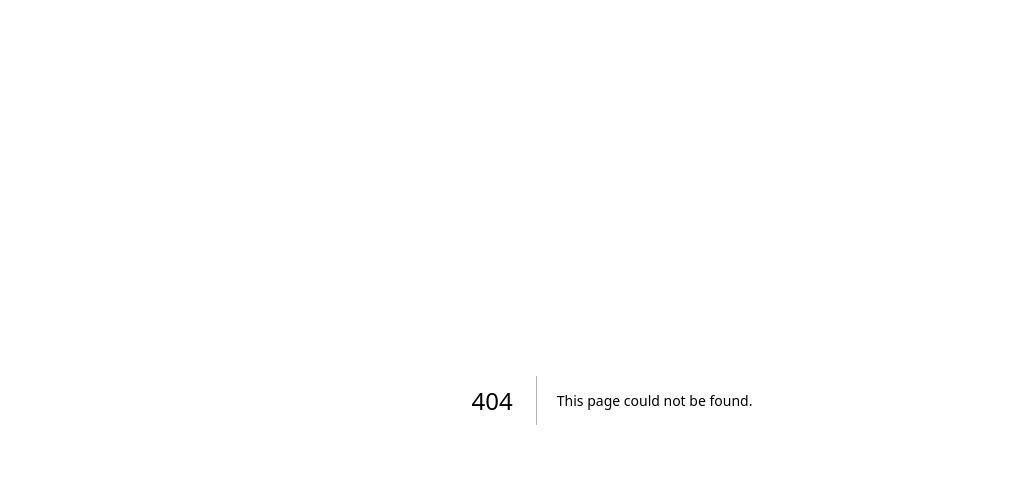
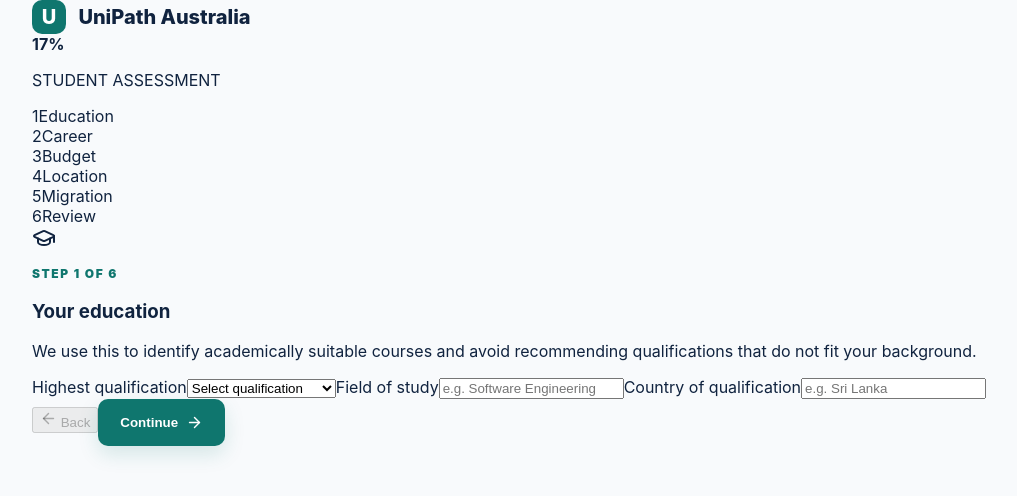
Before and after one commit to bkushen/unipath-australia, a Next.js app: page /assessment in a window 1280 px wide. Before the commit this address had no page. Shown: the top 496 px of the page, without its empty margins (28-1045 px from the left). Built offline with nearby package versions, Linux system fonts and the light colour scheme.

Commit message:
feat: add multi-step international student assessment

```diff
--- /dev/null
+++ b/app/assessment/page.tsx
@@ -0,0 +1,70 @@
+"use client";
+
+import { useMemo, useState } from "react";
+import { ArrowLeft, ArrowRight, Check, GraduationCap } from "lucide-react";
+
+const steps = ["Education", "Career", "Budget", "Location", "Migration", "Review"];
+
+export default function AssessmentPage() {
+  const [step, setStep] = useState(0);
+  const [form, setForm] = useState({
+    qualification: "",
+    field: "",
+    country: "",
+    currentOccupation: "",
+    desiredOccupation: "",
+    annualBudget: "",
+    totalBudget: "",
+    livingBudget: "",
+    state: "",
+    city: "",
+    regional: "yes",
+    migrationGoal: "explore",
+  });
+
+  const progress = useMemo(() => Math.round(((step + 1) / steps.length) * 100), [step]);
+  const update = (key: string, value: string) => setForm((current) => ({ ...current, [key]: value }));
+
+  return (
+    <main className="assessmentPage">
+      <header className="assessmentHeader shell">
+        <a href="/" className="brand"><span>U</span> UniPath Australia</a>
+        <div className="assessmentProgress"><b>{progress}%</b><span><i style={{ width: `${progress}%` }} /></span></div>
+      </header>
+
+      <section className="assessmentWrap shell">
+        <aside className="steps">
+          <p>STUDENT ASSESSMENT</p>
+          {steps.map((label, index) => (
+            <div className={`step ${index === step ? "active" : ""} ${index < step ? "done" : ""}`} key={label}>
+              <span>{index < step ? <Check size={15}/> : index + 1}</span>{label}
+            </div>
+          ))}
+        </aside>
+
+        <section className="formPanel">
+          {step === 0 && <div>
+            <div className="formIcon"><GraduationCap/></div><p className="sectionLabel">STEP 1 OF 6</p><h1>Your education</h1><p className="muted">We use this to identify academically suitable courses and avoid recommending qualifications that do not fit your background.</p>
+            <div className="formGrid">
+              <label>Highest qualification<select value={form.qualification} onChange={e=>update("qualification",e.target.value)}><option value="">Select qualification</option><option>Bachelor's degree</option><option>Master's degree</option><option>Graduate diploma</option><option>Diploma</option><option>Advanced diploma</option><option>High school / Year 12</option><option>Other</option></select></label>
+              <label>Field of study<input placeholder="e.g. Software Engineering" value={form.field} onChange={e=>update("field",e.target.value)}/></label>
+              <label>Country of qualification<input placeholder="e.g. Sri Lanka" value={form.country} onChange={e=>update("country",e.target.value)}/></label>
+            </div>
+          </div>}
+
+          {step === 1 && <div><p className="sectionLabel">STEP 2 OF 6</p><h1>Your career direction</h1><p className="muted">Tell us where you are now and where you want the qualification to take you.</p><div className="formGrid"><label>Current profession<input placeholder="e.g. Software Developer" value={form.currentOccupation} onChange={e=>update("currentOccupation",e.target.value)}/></label><label>Future profession<input placeholder="e.g. Cyber Security Analyst" value={form.desiredOccupation} onChange={e=>update("desiredOccupation",e.target.value)}/></label></div></div>}
+
+          {step === 2 && <div><p className="sectionLabel">STEP 3 OF 6</p><h1>Your budget</h1><p className="muted">UniPath will compare tuition and estimated living expenses, not tuition alone.</p><div className="formGrid"><label>Maximum tuition per year (AUD)<input type="number" placeholder="35000" value={form.annualBudget} onChange={e=>update("annualBudget",e.target.value)}/></label><label>Total available study budget (AUD)<input type="number" placeholder="90000" value={form.totalBudget} onChange={e=>update("totalBudget",e.target.value)}/></label><label>Monthly living budget (AUD)<input type="number" placeholder="2200" value={form.livingBudget} onChange={e=>update("livingBudget",e.target.value)}/></label></div></div>}
+
+          {step === 3 && <div><p className="sectionLabel">STEP 4 OF 6</p><h1>Where would you like to live?</h1><p className="muted">Location affects rent, transport, lifestyle, university choice and some regional pathway considerations.</p><div className="formGrid"><label>Preferred state<select value={form.state} onChange={e=>update("state",e.target.value)}><option value="">Anywhere in Australia</option>{["VIC","NSW","QLD","SA","WA","TAS","ACT","NT"].map(s=><option key={s}>{s}</option>)}</select></label><label>Preferred city<input placeholder="e.g. Melbourne" value={form.city} onChange={e=>update("city",e.target.value)}/></label><label>Would you consider a regional area?<select value={form.regional} onChange={e=>update("regional",e.target.value)}><option value="yes">Yes</option><option value="maybe">Maybe</option><option value="no">No</option></select></label></div></div>}
+
+          {step === 4 && <div><p className="sectionLabel">STEP 5 OF 6</p><h1>Your plans after graduation</h1><p className="muted">We do not treat any course as a guarantee of permanent residency. We use this answer to show relevant, current pathway information alongside career suitability.</p><div className="choiceList">{[["return","Return to my home country"],["temporary","Work temporarily in Australia"],["explore","Explore skilled migration options"],["regional","I am open to regional pathways"],["employer","Employer sponsorship interests me"],["unsure","I am not sure yet"]].map(([value,label])=><button className={form.migrationGoal===value?"selected":""} onClick={()=>update("migrationGoal",value)} key={value}>{form.migrationGoal===value?<Check size={17}/>:<span/>}{label}</button>)}</div></div>}
+
+          {step === 5 && <div><p className="sectionLabel">STEP 6 OF 6</p><h1>Profile review</h1><p className="muted">This profile will become the input for the recommendation engine.</p><div className="reviewGrid"><div><small>EDUCATION</small><b>{form.qualification || "Not supplied"}</b><span>{form.field || "Field not supplied"}</span></div><div><small>CAREER GOAL</small><b>{form.desiredOccupation || "Not supplied"}</b><span>Current: {form.currentOccupation || "Not supplied"}</span></div><div><small>BUDGET</small><b>{form.annualBudget ? `$${Number(form.annualBudget).toLocaleString()}/year` : "Not supplied"}</b><span>Total: {form.totalBudget ? `$${Number(form.totalBudget).toLocaleString()}` : "Not supplied"}</span></div><div><small>LOCATION</small><b>{form.city || form.state || "Australia-wide"}</b><span>Regional: {form.regional}</span></div></div><div className="notice">Recommendation results will distinguish verified data, estimates and pathway interpretation. Migration information is educational and not migration advice.</div></div>}
+
+          <div className="formActions"><button className="back" disabled={step===0} onClick={()=>setStep(s=>Math.max(0,s-1))}><ArrowLeft size={17}/> Back</button>{step < steps.length-1 ? <button className="button" onClick={()=>setStep(s=>Math.min(steps.length-1,s+1))}>Continue <ArrowRight size={17}/></button> : <button className="button">Generate recommendations <ArrowRight size={17}/></button>}</div>
+        </section>
+      </section>
+    </main>
+  );
+}
```
